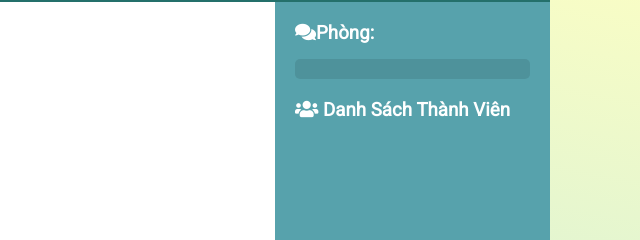
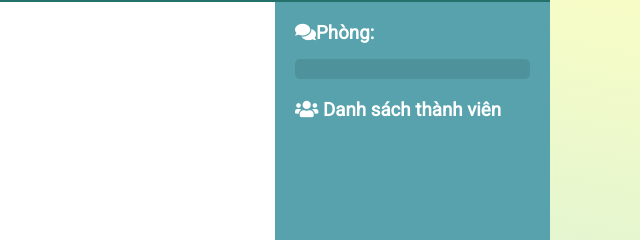
Before and after one commit to lequocbao24012001/BaiTapLon-Mang, a website: page public/chat.html in a window 1280 px wide. Shown: the part 100-340 px from the top of the page, 640-1280 px from the left. Drawn offline with nearby package versions, Linux system fonts and the light colour scheme; no server answers.

Commit message:
Cập nhật title + sửa chữ 'Danh sách thành viên'

```diff
--- a/public/chat.html
+++ b/public/chat.html
@@ -6,7 +6,7 @@
     <meta name="viewport" content="width=device-width, initial-scale=1.0" />
     <link rel="stylesheet" href="https://cdnjs.cloudflare.com/ajax/libs/font-awesome/5.12.1/css/all.min.css" integrity="sha256-mmgLkCYLUQbXn0B1SRqzHar6dCnv9oZFPEC1g1cwlkk=" crossorigin="anonymous" />
     <link rel="stylesheet" href="css/style.css" />
-    <title>ChatCord App</title>
+    <title>Chatiend App</title>
 </head>
 
 <body>
@@ -20,7 +20,7 @@
             <div class="chat-sidebar">
                 <h3><i class="fas fa-comments"></i>Phòng:</h3>
                 <h2 id="room-name"></h2>
-                <h3><i class="fas fa-users"></i> Danh Sách Thành Viên</h3>
+                <h3><i class="fas fa-users"></i> Danh sách thành viên</h3>
                 <ul id="users"></ul>
 
             </div>
```
